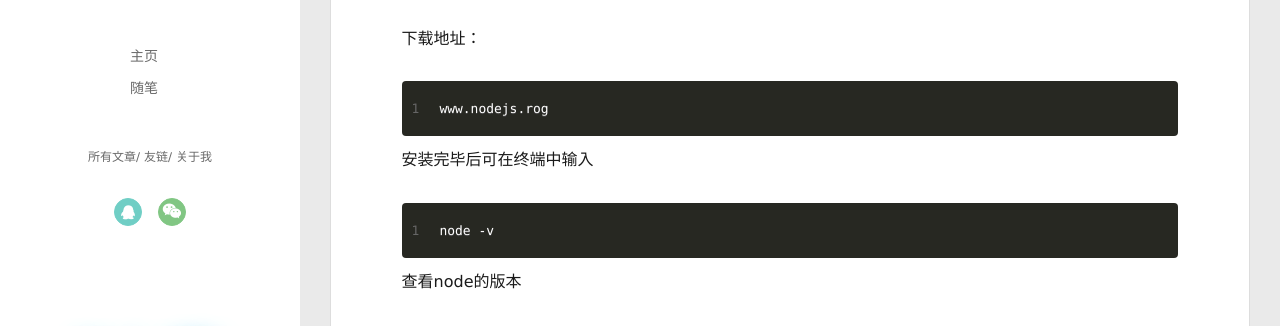
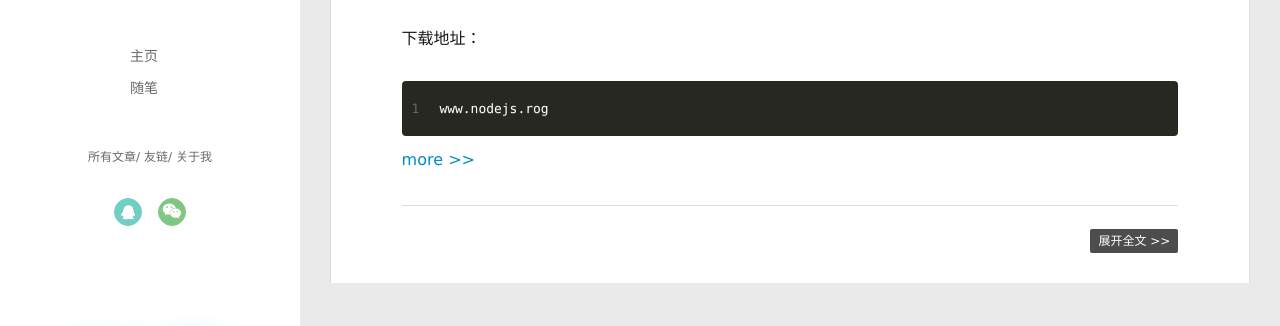
Before and after one commit to AioChyan/AioChyan.github.io, a plain HTML site: page index.html in a window 1280 px wide. Shown: the part 263-589 px from the top of the page. Drawn offline with nearby package versions, Linux system fonts and the light colour scheme; some packages are replaced by stand-ins of ours; no server answers; a script that the page names is missing.

Commit message:
Site updated: 2022-07-12 17:53:34

```diff
--- a/index.html
+++ b/index.html
@@ -204,10 +204,6 @@
         <h1 id="利用Hexo搭建自己的博客（MacOs环境）"><a href="#利用Hexo搭建自己的博客（MacOs环境）" class="headerlink" title="利用Hexo搭建自己的博客（MacOs环境）"></a>利用Hexo搭建自己的博客（MacOs环境）</h1><h2 id="一、准备工作"><a href="#一、准备工作" class="headerlink" title="一、准备工作"></a>一、准备工作</h2><p> 安装nodejs (选择LTS)</p>
 <p>   下载地址：</p>
 <figure class="highlight plaintext"><table><tr><td class="gutter"><pre><span class="line">1</span><br></pre></td><td class="code"><pre><span class="line">www.nodejs.rog</span><br></pre></td></tr></table></figure>
-
-<p>安装完毕后可在终端中输入</p>
-<figure class="highlight plaintext"><table><tr><td class="gutter"><pre><span class="line">1</span><br></pre></td><td class="code"><pre><span class="line">node -v</span><br></pre></td></tr></table></figure>
-<p>查看node的版本</p>
 
           <a class="article-more-a" href="/2022/07/12/%E6%88%91%E7%9A%84%E7%AC%AC%E4%B8%80%E7%AF%87%E5%8D%9A%E5%AE%A2%E6%96%87%E7%AB%A0/#more">more >></a>
 
```
Also changed, not shown: 2022/07/12/我的第一篇博客文章/index.html (+4 -12 lines).
